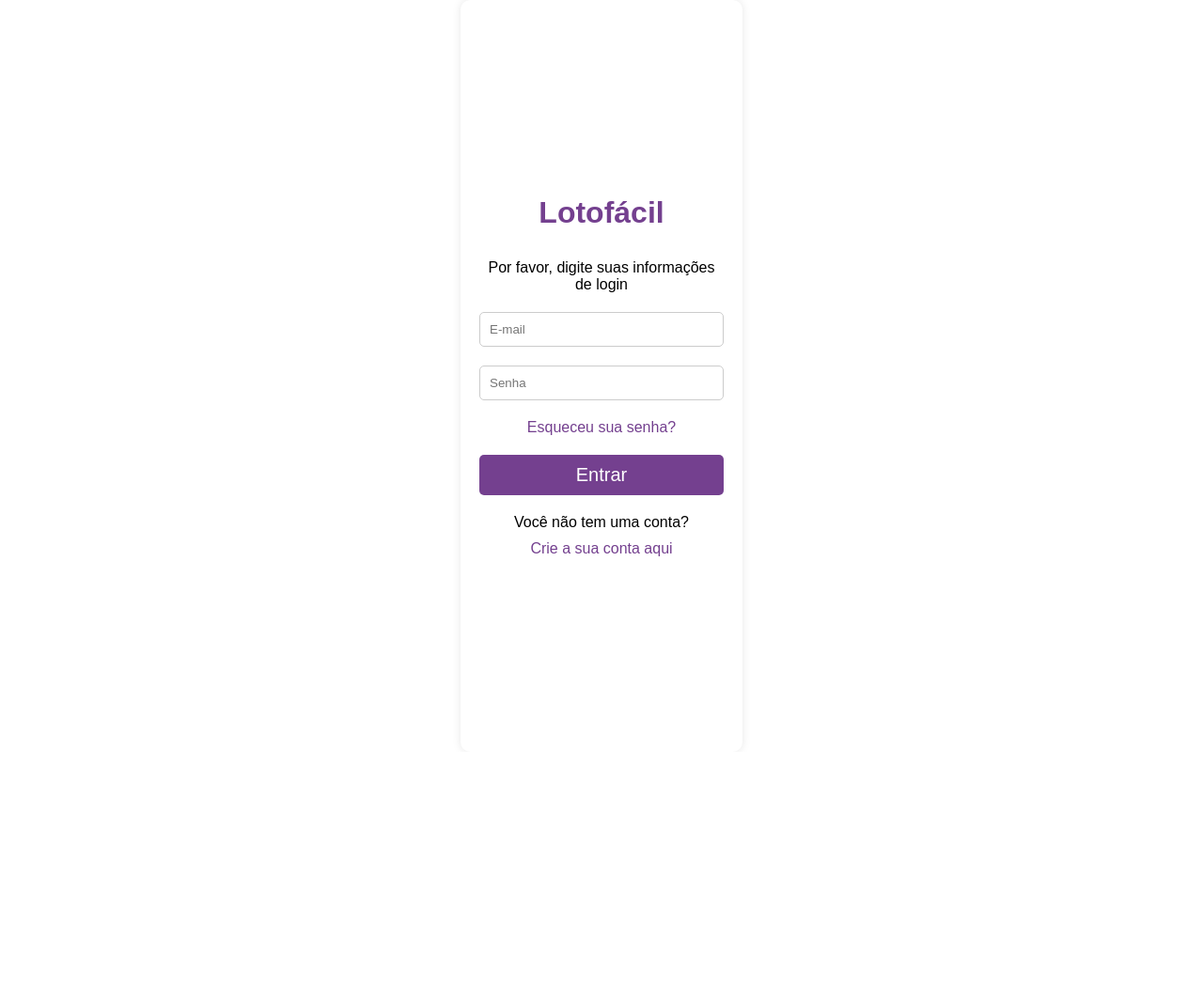
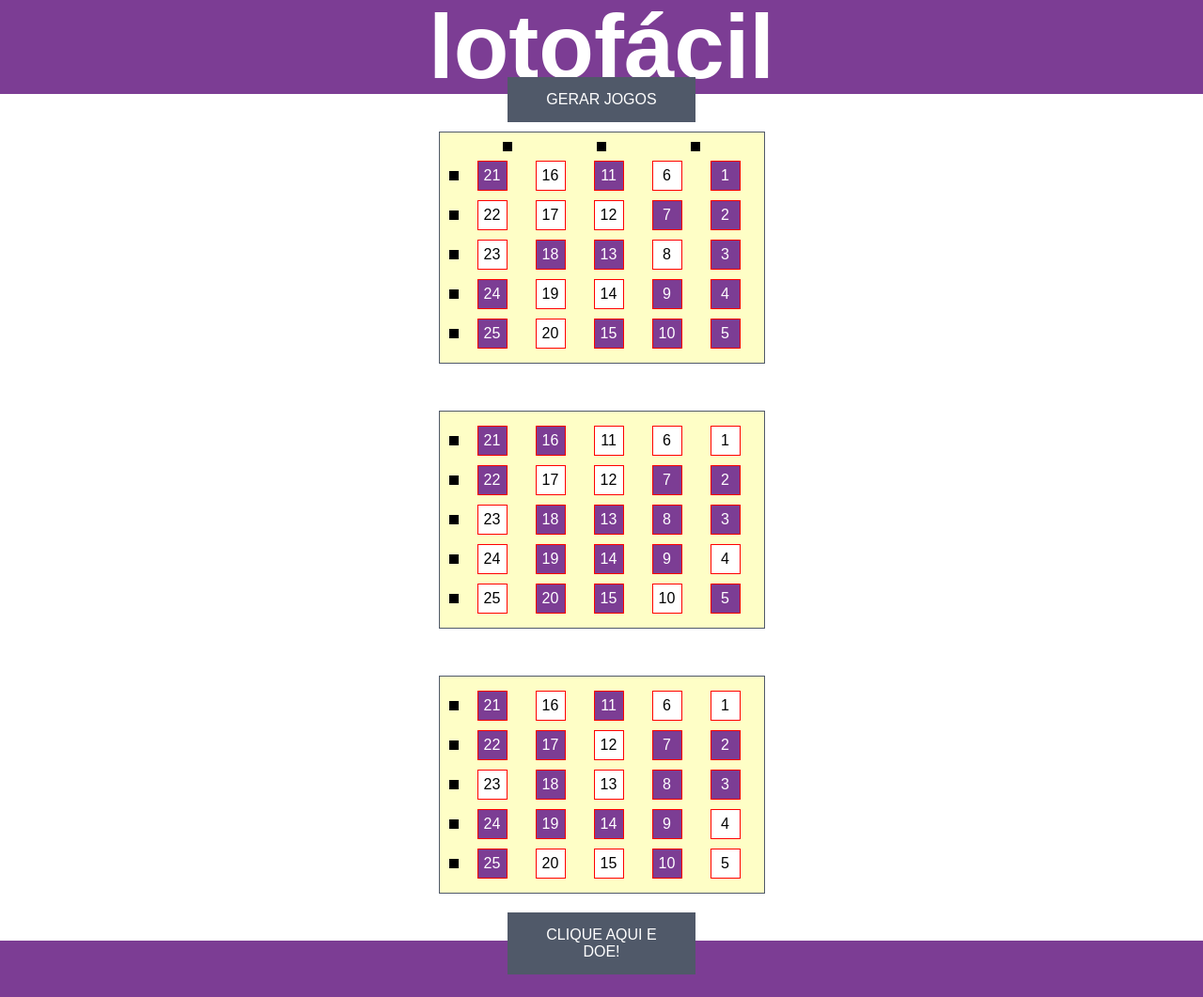
Before and after one commit to Robertto-Peixoto/meus-jogos-lotofacil, a plain HTML site: page index.html in a window 1280 px wide. Shown: the whole page at 94% size. Before the commit the page ends 800 px from the top, so only its background shows below. Drawn offline with Linux system fonts and the light colour scheme.

Commit message:
Update index.html
Botão de doação.

```diff
--- a/index.html
+++ b/index.html
@@ -14,23 +14,23 @@
             margin: 0;
             text-align: center;
             background-color: #fff;
-            height: 100vh;
         }
         .header {
             width: 100%;
             background-color: #7c3d94;
             text-align: center;
+            padding: 0; /* Remove padding */
             color: white;
             position: relative;
-            display: none; /* Escondido por padrão */
+            display: flex;
             align-items: center;
             justify-content: center;
-            height: 100px;
+            height: 100px; /* Altura fixa para centralização */
         }
         .header h1 {
-            font-size: 96px;
+            font-size: 96px; /* Aumenta o tamanho do texto */
             margin: 0;
-            line-height: 1;
+            line-height: 1; /* Ajusta o espaçamento interno do texto */
         }
         .generator {
             background-color: #505969;
@@ -46,12 +46,26 @@
             left: 50%;
             transform: translateX(-50%);
         }
+        .donate {
+            background-color: #505969;
+            color: white;
+            padding: 15px 30px;
+            border: none;
+            cursor: pointer;
+            font-size: 16px;
+            text-align: center;
+            width: 200px;
+            position: absolute;
+            top: -30px;
+            left: 50%;
+            transform: translateX(-50%);
+        }
         .jogo {
             margin: 40px 20px 10px;
             background-color: #fefec6;
             border: 1px solid #505969;
             padding: 10px;
-            display: none; /* Escondido por padrão */
+            display: flex;
             flex-direction: column;
             align-items: center;
         }
@@ -89,7 +103,6 @@
             height: 60px;
             position: relative;
             margin-top: 40px;
-            display: none; /* Escondido por padrão */
         }
         .coluna-topo {
             display: flex;
@@ -97,107 +110,32 @@
             margin-bottom: 5px;
         }
         .coluna-topo .quadrado-preto {
-            margin: 0 45px;
-        }
-        .login-container {
-            background-color: #fff;
-            padding: 20px;
-            border-radius: 10px;
-            box-shadow: 0 0 10px rgba(0, 0, 0, 0.1);
-            text-align: center;
-            width: 300px;
-            display: flex;
-            flex-direction: column;
-            align-items: center;
-            justify-content: center;
-            height: 100%;
-            box-sizing: border-box;
-        }
-        .login-container h1 {
-            color: #74408f;
-        }
-        .login-container p {
-            margin: 10px 0;
-        }
-        .login-container input[type="email"],
-        .login-container input[type="password"],
-        .login-container button {
-            width: 100%;
-            padding: 10px;
-            margin: 10px 0;
-            border-radius: 5px;
-            border: 1px solid #ccc;
-            box-sizing: border-box;
-        }
-        .login-container input[type="email"],
-        .login-container input[type="password"] {
-            border: 1px solid #ccc;
-        }
-        .login-container button {
-            background-color: #74408f;
-            color: #fff;
-            border: none;
-            cursor: pointer;
-            font-size: 20px; /* Aumenta o tamanho do texto "Entrar" */
-        }
-        .login-container button:hover {
-            background-color: #5d3472;
-        }
-        .login-container a {
-            color: #74408f;
-            text-decoration: none;
-            display: block;
-            margin: 10px 0;
+            margin: 0 45px; /* Espaçamento maior entre os quadrados */
         }
     </style>
-    <!-- Firebase App (the core Firebase SDK) -->
-    <script src="https://www.gstatic.com/firebasejs/9.1.3/firebase-app.js"></script>
-    <script src="https://www.gstatic.com/firebasejs/9.1.3/firebase-auth.js"></script>
+</head>
+<body>
+    <div class="header">
+        <h1>lotofácil</h1>
+        <button class="generator" id="generateButton" onclick="toggleGames()">GERAR JOGOS</button>
+    </div>
+    <div class="jogo" id="jogo1"></div>
+    <div class="jogo" id="jogo2"></div>
+    <div class="jogo" id="jogo3"></div>
+    <div class="footer">
+        <button class="donate" id="donateButton" onclick="copyPixKey()">CLIQUE AQUI E DOE!</button>
+    </div>
+
     <script>
-        document.addEventListener('DOMContentLoaded', function() {
-            // Configuração do Firebase
-            const firebaseConfig = {
-                apiKey: "AIzaSyCf-w94PlAR_fncSe0mFi7dtCJMPbxVajI",
-                authDomain: "lotofacil-42548.firebaseapp.com",
-                projectId: "lotofacil-42548",
-                storageBucket: "lotofacil-42548.appspot.com",
-                messagingSenderId: "197175087153",
-                appId: "1:197175087153:web:d6dccbfd8099cc46300510",
-                measurementId: "G-LZWGM7B0KH"
-            };
+        const pixKey = "6a8e3bec-f2c3-45b6-a0de-ff599a4360f2";
 
-            // Inicializar o Firebase
-            firebase.initializeApp(firebaseConfig);
-            const auth = firebase.auth();
-
-            // Mostrar tela de login ao carregar a página
-            document.querySelector('.login-container').style.display = 'flex';
-            document.querySelector('.header').style.display = 'none';
-            document.querySelector('.footer').style.display = 'none';
-            document.querySelectorAll('.jogo').forEach(el => el.style.display = 'none');
-
-            // Função de login
-            document.getElementById('login-button').addEventListener('click', () => {
-                const email = document.getElementById('email').value;
-                const password = document.getElementById('password').value;
-                if (email && password) {
-                    auth.signInWithEmailAndPassword(email, password)
-                        .then(userCredential => {
-                            alert('Login realizado com sucesso!');
-                            document.querySelector('.login-container').style.display = 'none';
-                            document.querySelector('.header').style.display = 'flex';
-                            document.querySelector('.footer').style.display = 'block';
-                            document.querySelectorAll('.jogo').forEach(el => el.style.display = 'flex');
-                            generateGames(); // Gerar jogos automaticamente após login
-                        })
-                        .catch(error => {
-                            alert('Erro no login: ' + error.message);
-                        });
-                } else {
-                    alert('Por favor, preencha todos os campos.');
-                }
+        function copyPixKey() {
+            navigator.clipboard.writeText(pixKey).then(function() {
+                alert("Chave PIX copiada: " + pixKey);
+            }, function(err) {
+                console.error("Erro ao copiar a chave PIX: ", err);
             });
-        });
+        }
 
         function generateGames() {
             gerarJogo('jogo1', true);  // Apenas o primeiro jogo terá os quadradinhos no topo
@@ -331,25 +269,9 @@
                 container.appendChild(linhaDiv);
             }
         }
+
+        // Gerar jogos iniciais ao carregar a página
+        window.onload = generateGames;
     </script>
-</head>
-<body>
-    <div class="login-container">
-        <h1>Lotofácil</h1>
-        <p>Por favor, digite suas informações de login</p>
-        <input type="email" id="email" placeholder="E-mail" required>
-        <input type="password" id="password" placeholder="Senha" required>
-        <a href="#">Esqueceu sua senha?</a>
-        <button id="login-button">Entrar</button>
-        <p>Você não tem uma conta? <a href="#">Crie a sua conta aqui</a></p>
-    </div>
-    <div class="header">
-        <h1>lotofácil</h1>
-        <button class="generator" id="generateButton" onclick="toggleGames()">GERAR JOGOS</button>
-    </div>
-    <div class="jogo" id="jogo1"></div>
-    <div class="jogo" id="jogo2"></div>
-    <div class="jogo" id="jogo3"></div>
-    <div class="footer"></div>
 </body>
 </html>
```
